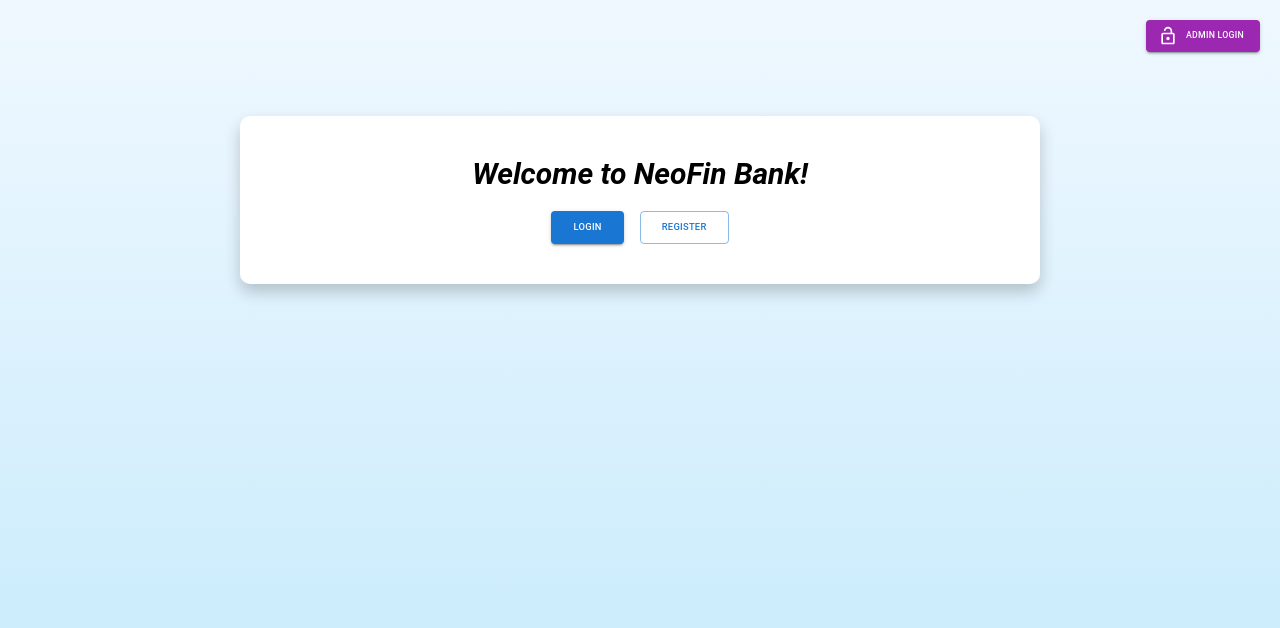
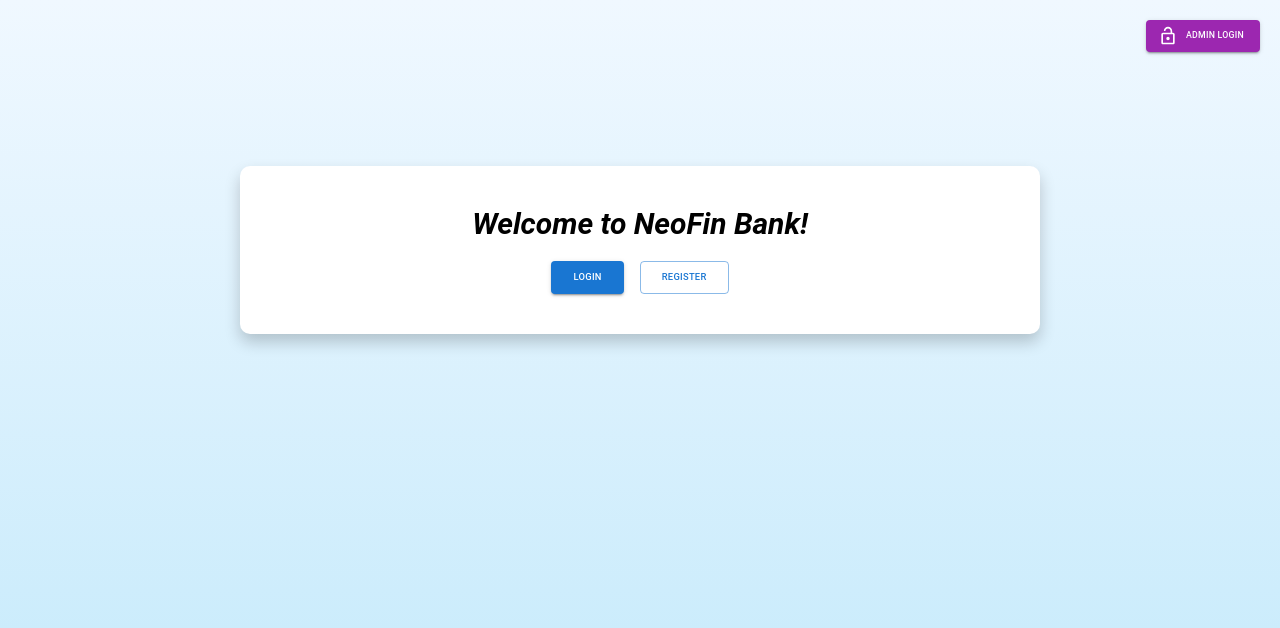
Before and after one commit to BANK-APP-GROUP-4/frontend, a React (Create React App) app: page / in a window 1280 px wide. Shown: the top 628 px of the page. Built offline with nearby package versions, Linux system fonts and the light colour scheme.

Commit message:
Update HomeScreen.js

```diff
--- a/src/screens/HomeScreen.js
+++ b/src/screens/HomeScreen.js
@@ -41,7 +41,7 @@ const HomeScreen = () => {
                     maxWidth: "800px",
                     padding: "40px",
                     position: "relative",
-                    top: "-200px",
+                    top: "-150px",
                     height: "calc(100% + 200px)",
                 }}
             >
```
